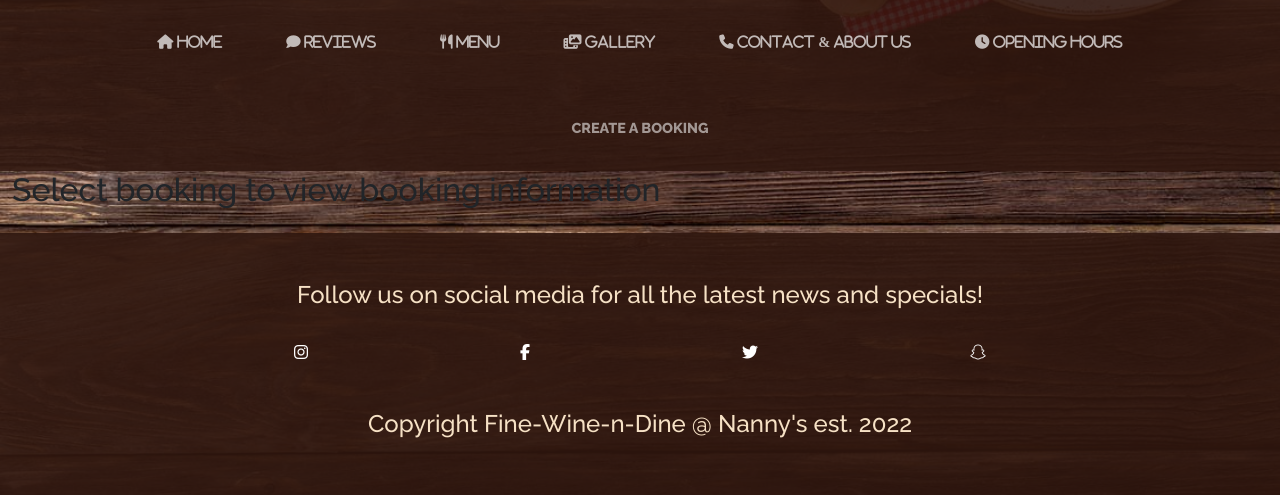
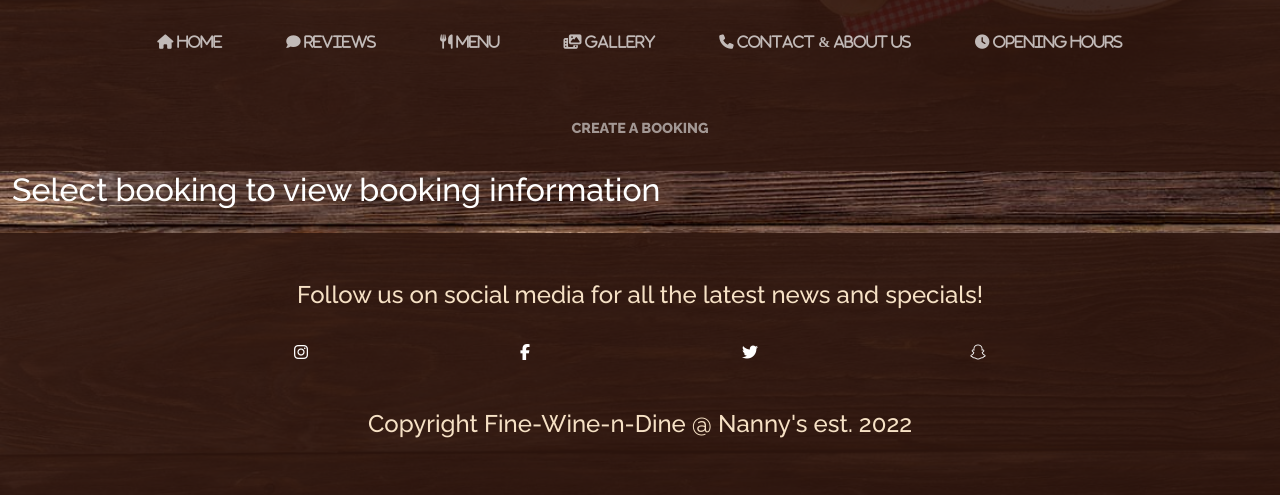
Before and after one commit to BrianStritch/Brian-Stritch-P4-Fine-Wine-n-Dine, a Django app: page /bookings/bookings/ in a window 1280 px wide. Shown: the part 323-818 px from the top of the page. Run offline with Django 3.2, Linux system fonts and the light colour scheme; data that the repository does not hold is empty; some libraries are stand-ins or nearby versions.

Commit message:
ammend styling to booking heading

```diff
--- a/templates/bookings/bookings.html
+++ b/templates/bookings/bookings.html
@@ -18,7 +18,7 @@
 
 <div class="container-fluid ">
 	<div class="center-white">
-		<h2>Select booking to view booking information</h2>
+		<h2 class="white">Select booking to view booking information</h2>
 	</div>
 	<div class="row ">
 		<div class="col-12 mt-3 left">
```
